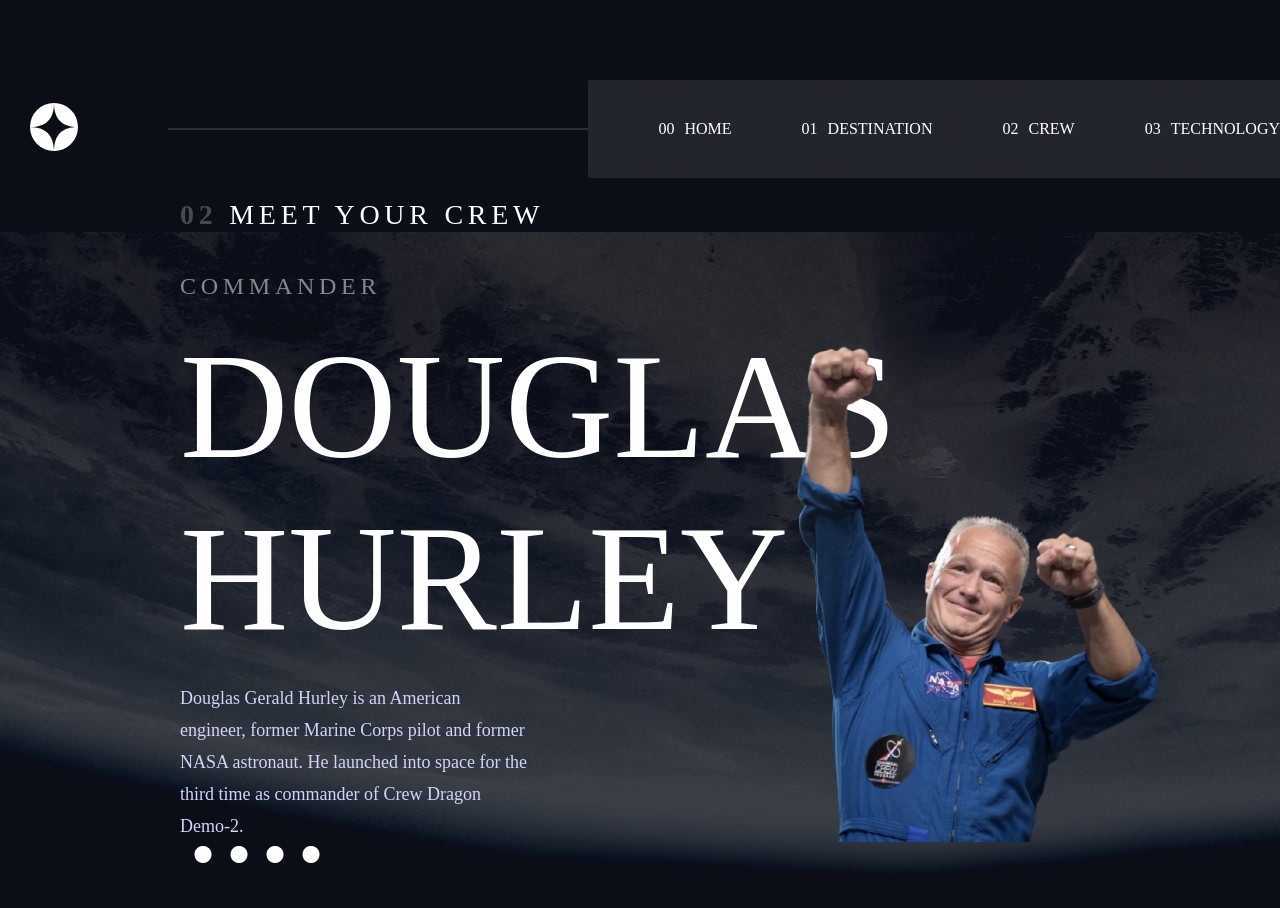
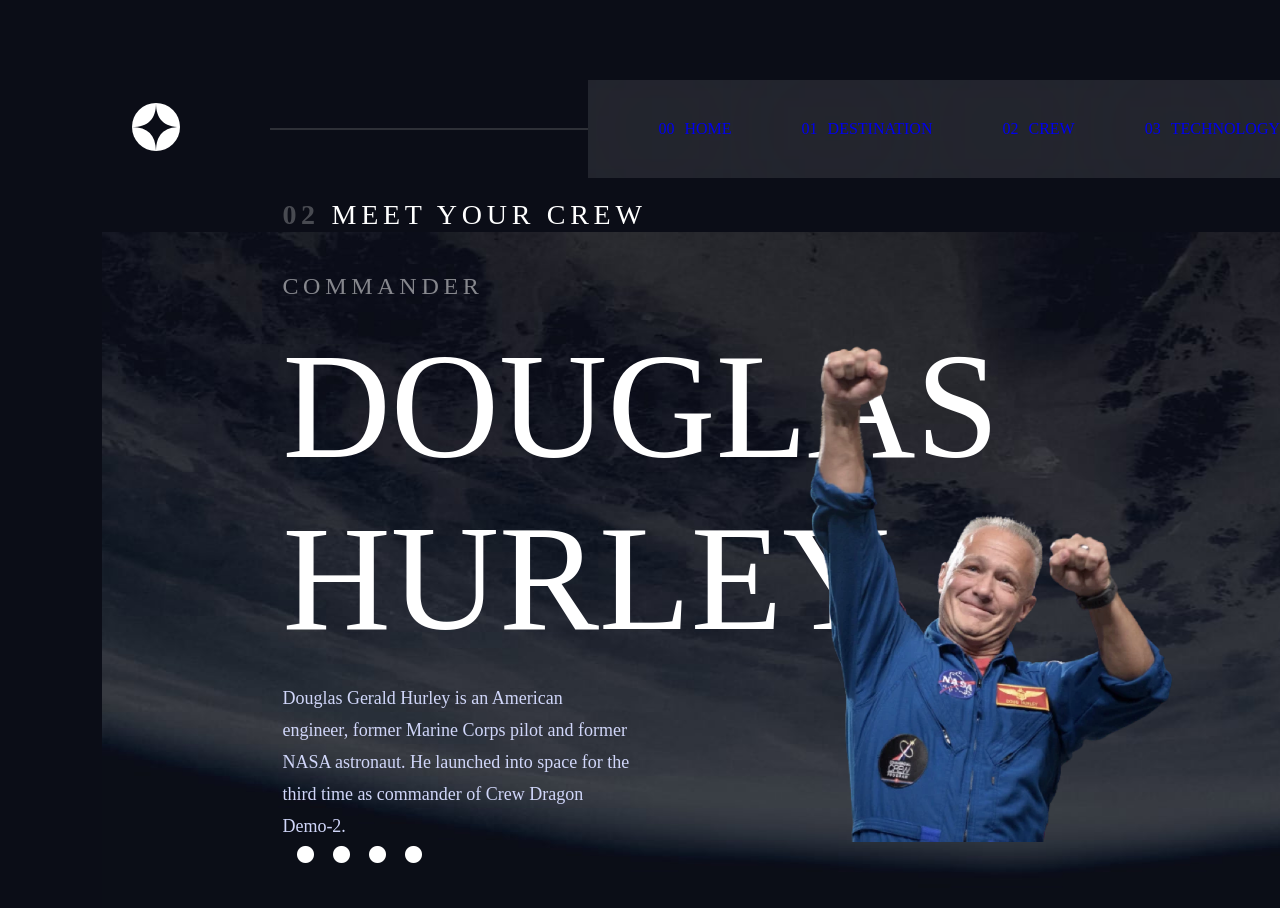
Before and after one commit to LuisaUrrego/sapace, a React app: page /crew in a window 1280 px wide. Built offline with nearby package versions, Linux system fonts and the light colour scheme; a web font is replaced by a local one.

Commit message:
añadiendo links

```diff
--- a/src/Components/NavigationBar/NavigationBar.js
+++ b/src/Components/NavigationBar/NavigationBar.js
@@ -1,28 +1,29 @@
 import React from 'react'
 import Logo from '../../assets/icons/logo.svg'
 import "./NavigationBar.scss"
+import { Link } from "react-router-dom";
 
 const NavigationBar = () => {
     const navList = [
         {
             item: "00",
             name: "HOME",
-            url: ""
+            url: "/"
         },
         {
             item: "01",
             name: "DESTINATION",
-            url: ""
+            url: "/destination"
         },
         {
             item: "02",
             name: "CREW",
-            url: ""
+            url: "/crew"
         },
         {
             item: "03",
             name: "TECHNOLOGY",
-            url: ""
+            url: "/technology"
         },
     ];
 
@@ -38,8 +39,8 @@
                 {navList.map((item, index) => (
                     <ul className='navMenu' key={`${item.item} - ${item.name} - ${item.index}`} href={item.url}>
                         {/* <ul className='navMenu'> */}
-                        <li>{item.item}</li>
-                        <li>{item.name}</li>
+                        <Link to={item.url}>{item.item}</Link>
+                        <Link to={item.url}>{item.name}</Link>
                         {/* </ul> */}
                     </ul>
 
--- a/src/Components/destination/StyleDestination.scss
+++ b/src/Components/destination/StyleDestination.scss
@@ -13,7 +13,9 @@
         top: 5rem;
     }
 
-.background{
-    z-index: -1;
+.background img{
+    position: relative;
+    margin-top: 40%;
+    z-index: -2;
 }
 }
--- a/src/index.scss
+++ b/src/index.scss
@@ -137,9 +137,9 @@
         top: 0;
         right: 0;
     }
-    // body{
-    //     margin-left: 8vw;
-    // }
+    body{
+        margin-left: 8vw;
+    }
 
     /* Home */
     .home-text{
```
